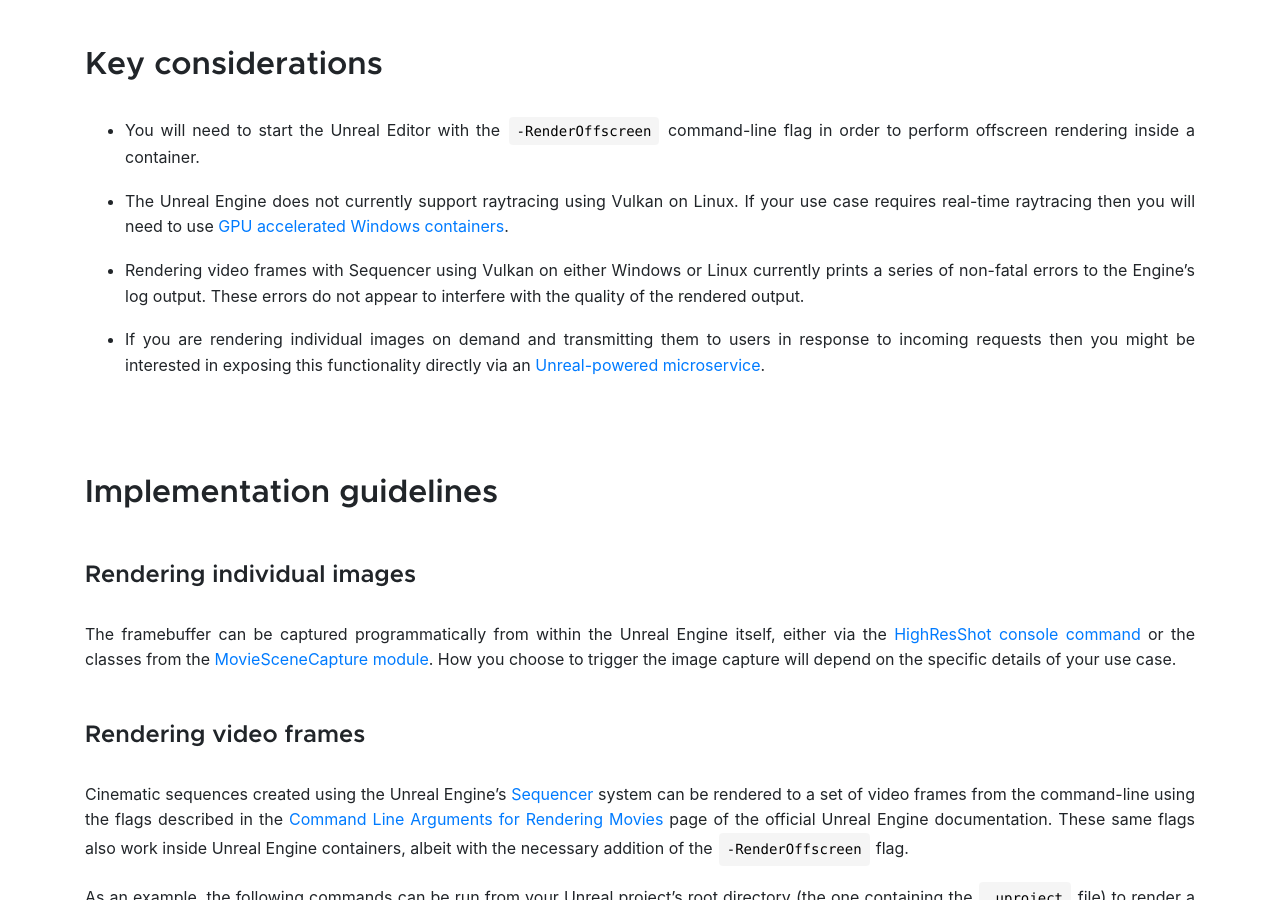
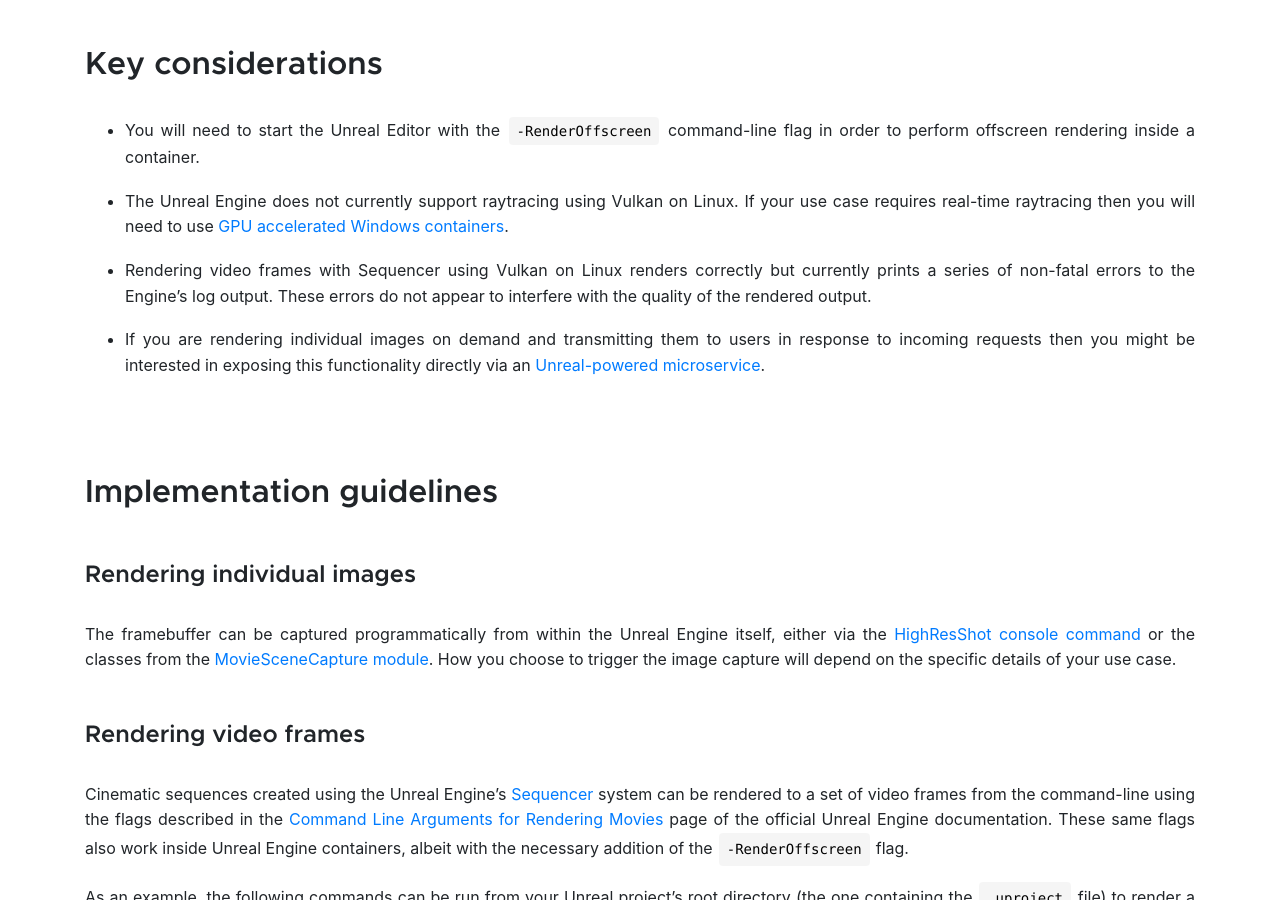
Before and after one commit to UnrealContainers/unrealcontainers.github.io, a Jekyll site: the page built from collections/_docs/use-cases/linear-media.md, in a window 1280 px wide and 900 px high, scrolled down 1162 px. Built offline with Jekyll 4.4.1, drawn with Linux system fonts in a browser that asks for light colours.

Commit message:
Remove mention of using Vulkan for Sequencer rendering on Windows

```diff
--- a/collections/_docs/use-cases/linear-media.md
+++ b/collections/_docs/use-cases/linear-media.md
@@ -30,7 +30,7 @@
 
 - The Unreal Engine does not currently support raytracing using Vulkan on Linux. If your use case requires real-time raytracing then you will need to use [GPU accelerated Windows containers](../concepts/gpu-acceleration#gpu-support-for-windows-containers).
 
-- Rendering video frames with Sequencer using Vulkan on either Windows or Linux currently prints a series of non-fatal errors to the Engine's log output. These errors do not appear to interfere with the quality of the rendered output.
+- Rendering video frames with Sequencer using Vulkan on Linux renders correctly but currently prints a series of non-fatal errors to the Engine's log output. These errors do not appear to interfere with the quality of the rendered output.
 
 - If you are rendering individual images on demand and transmitting them to users in response to incoming requests then you might be interested in exposing this functionality directly via an [Unreal-powered microservice](./microservices).
 
```
